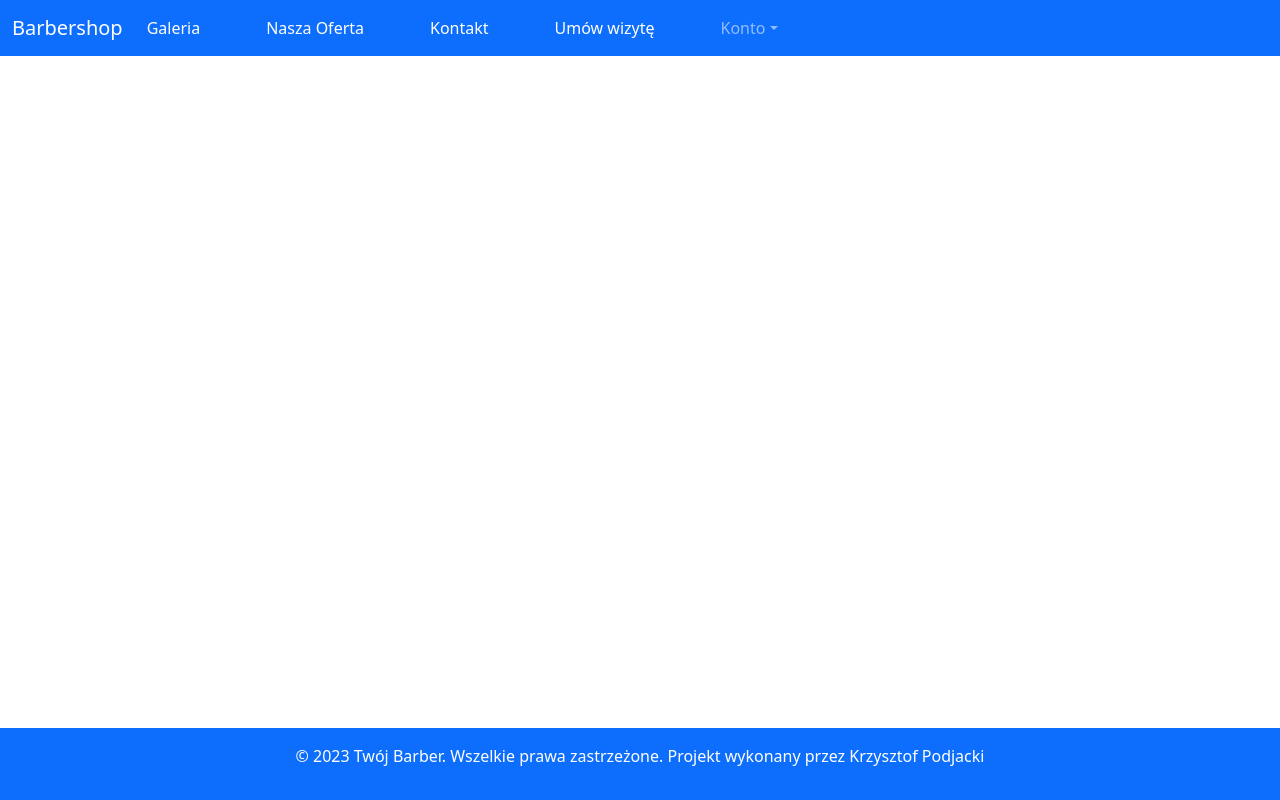
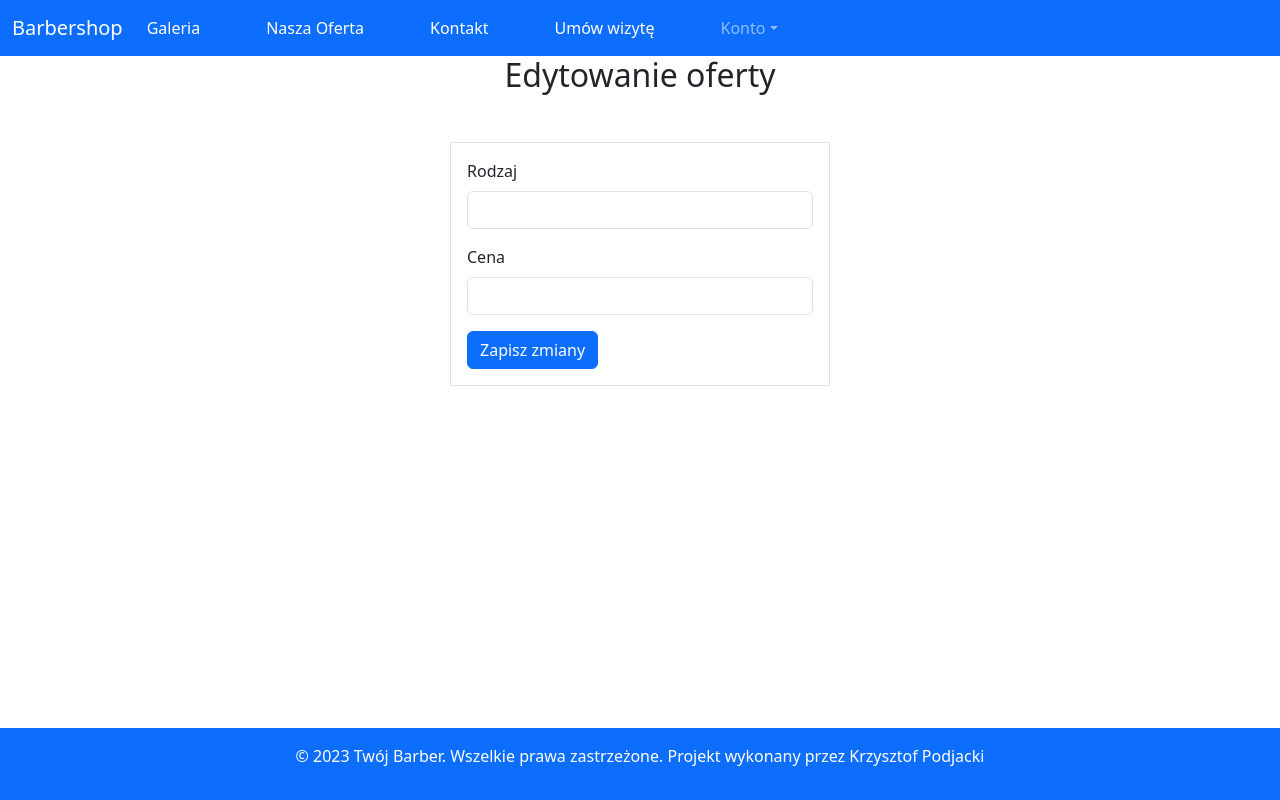
Before and after one commit to chrisitstyle/yourbarbershop, a React (Create React App) app: page /adminpanel/editoffer/1 in a window 1280 px wide. Built offline with nearby package versions, Linux system fonts and the light colour scheme.

Commit message:
implemented buttons
+ edit offers
+ delete users

```diff
--- a/src/App.js
+++ b/src/App.js
@@ -13,6 +13,7 @@ import Footer from "./Footer.jsx";
 import { AuthProvider } from "./AuthContext";
 import Profile from "./pages/Profile.jsx";
 import AdminPanel from "./adminpages/AdminPanel.jsx";
+import EditOffer from "./adminpages/EditOffer.jsx";
 
 function App() {
   return (
@@ -29,6 +30,7 @@ function App() {
             <Route exact path="/contact" element={<Contact />}></Route>
             <Route exact path="/profile/:id" element={<Profile />}></Route>
             <Route exact path="/adminpanel" element={<AdminPanel />}></Route>
+            <Route path="/adminpanel/editoffer/:id" element={<EditOffer />} />
 
             <Route
               exact
--- a/src/adminpages/AdminPanel.jsx
+++ b/src/adminpages/AdminPanel.jsx
@@ -6,13 +6,13 @@ import UsersTable from "./UsersTable";
 import AddUser from "./AddUser";
 import { useAuth } from "../AuthContext";
 import Button from "../components/Button";
-
+import EditOffer from "./EditOffer";
 const AdminPanel = () => {
   const { user } = useAuth();
   const [users, setUsers] = useState([]);
   const [offers, setOffers] = useState([]);
   const [selectedTable, setSelectedTable] = useState(null);
-
+  const [showEditOffer, setShowEditOffer] = useState(false);
   const [activeButton, setActiveButton] = useState(null);
   const [showUserTable, setShowUserTable] = useState(false);
   const [showAddUserForm, setShowAddUserForm] = useState(false);
@@ -26,28 +26,21 @@ const AdminPanel = () => {
       console.error("Error loading offers:", error);
     }
   }, []);
-
-  const loadUsers = useCallback(async () => {
+  const handleAddOffer = async (newOffer) => {
     try {
-      const result = await axios.get("http://localhost:8080/users/get", {
+      await axios.post("http://localhost:8080/offers/add", newOffer, {
         withCredentials: true,
         headers: {
           Authorization: `Bearer ${user.token}`,
         },
       });
-      setUsers(result.data);
+
+      loadOffers();
+      handleToggleTable("offers");
     } catch (error) {
-      console.error("Error loading users: ", error);
+      console.error("Error adding offer:", error);
     }
-  }, [user]);
-
-  useEffect(() => {
-    if (selectedTable === "offers" && offers) {
-      loadOffers();
-    } else if (selectedTable === "users" && user) {
-      loadUsers();
-    }
-  }, [selectedTable, user, loadOffers, loadUsers]);
+  };
 
   const handleDeleteOffer = async (idOffer) => {
     try {
@@ -65,26 +58,19 @@ const AdminPanel = () => {
     }
   };
 
-  const handleAddOffer = async (newOffer) => {
+  const loadUsers = useCallback(async () => {
     try {
-      await axios.post("http://localhost:8080/offers/add", newOffer, {
+      const result = await axios.get("http://localhost:8080/users/get", {
         withCredentials: true,
         headers: {
           Authorization: `Bearer ${user.token}`,
         },
       });
-
-      loadOffers();
-      handleToggleTable("offers");
+      setUsers(result.data);
     } catch (error) {
-      console.error("Error adding offer:", error);
+      console.error("Error loading users: ", error);
     }
-  };
-
-  const handleAddUserFormToggle = () => {
-    setShowAddUserForm(!showAddUserForm);
-    setShowUserTable(false);
-  };
+  }, [user]);
 
   const handleAddUser = async (newUser) => {
     try {
@@ -94,6 +80,31 @@ const AdminPanel = () => {
     } catch (error) {
       console.error("Error adding user:", error);
     }
+  };
+  const handleDeleteUser = async (idUser) => {
+    try {
+      await axios.delete(`http://localhost:8080/users/delete/${idUser}`, {
+        withCredentials: true,
+        headers: {
+          Authorization: `Bearer ${user.token}`,
+        },
+      });
+      setUsers((prevUsers) =>
+        prevUsers.filter((user) => user.idUser !== idUser)
+      );
+    } catch (error) {}
+  };
+  useEffect(() => {
+    if (selectedTable === "offers" && offers) {
+      loadOffers();
+    } else if (selectedTable === "users" && user) {
+      loadUsers();
+    }
+  }, [selectedTable, user, loadOffers, loadUsers]);
+
+  const handleAddUserFormToggle = () => {
+    setShowAddUserForm(!showAddUserForm);
+    setShowUserTable(false);
   };
 
   const handleToggleTable = (table) => {
@@ -206,7 +217,9 @@ const AdminPanel = () => {
       {showOfferTable && (
         <OffersTable data={offers} onDeleteOffer={handleDeleteOffer} />
       )}
-      {showUserTable && <UsersTable data={users} />}
+      {showUserTable && (
+        <UsersTable data={users} onDeleteUser={handleDeleteUser} />
+      )}
     </>
   );
 };
--- /dev/null
+++ b/src/adminpages/EditOffer.jsx
@@ -0,0 +1,97 @@
+import React, { useEffect, useState } from "react";
+import { useLocation, useNavigate } from "react-router-dom";
+import { useAuth } from "../AuthContext";
+import axios from "axios";
+
+const EditOffer = () => {
+  const { user } = useAuth();
+  const location = useLocation();
+  const navigate = useNavigate();
+  const offerData = location.state?.offerData;
+
+  const [kind, setKind] = useState("");
+  const [cost, setCost] = useState("");
+
+  useEffect(() => {
+    if (offerData) {
+      setKind(offerData.kind);
+      setCost(offerData.cost);
+    }
+  }, [offerData]);
+
+  const handleSubmit = async (e) => {
+    e.preventDefault();
+
+    try {
+      const response = await axios.put(
+        `http://localhost:8080/offers/update/${offerData.idOffer}`,
+        {
+          kind,
+          cost,
+        },
+        {
+          withCredentials: true,
+          headers: {
+            Authorization: `Bearer ${user.token}`,
+          },
+        }
+      );
+
+      if (response.status === 200) {
+        console.log("Pomyślnie zaktualizowano ofertę");
+        navigate("/adminpanel");
+      } else {
+        console.error("Błąd podczas aktualizacji oferty:", response.statusText);
+      }
+    } catch (error) {
+      console.error("Błąd podczas aktualizacji oferty:", error.message);
+    }
+  };
+
+  return (
+    <>
+      <h2 className="text-center">Edytowanie oferty</h2>
+      <div className="container mt-5">
+        <div className="row justify-content-center">
+          <div className="col-md-4 border p-3">
+            <form onSubmit={handleSubmit}>
+              <div className="mb-3">
+                <label htmlFor="inputkind" className="form-label">
+                  Rodzaj
+                </label>
+                <input
+                  type="text"
+                  className="form-control"
+                  id="kind"
+                  name="kind"
+                  value={kind}
+                  onChange={(e) => setKind(e.target.value)}
+                  required
+                />
+              </div>
+              <div className="mb-3">
+                <label htmlFor="inputcost" className="form-label">
+                  Cena
+                </label>
+                <input
+                  type="text"
+                  className="form-control"
+                  id="cost"
+                  name="cost"
+                  value={cost}
+                  onChange={(e) => setCost(e.target.value)}
+                  required
+                />
+              </div>
+              <button type="submit" className="btn btn-primary">
+                Zapisz zmiany
+              </button>
+            </form>
+          </div>
+        </div>
+      </div>
+    </>
+  );
+};
+
+export default EditOffer;
--- a/src/adminpages/OffersTable.jsx
+++ b/src/adminpages/OffersTable.jsx
@@ -1,6 +1,15 @@
 import React from "react";
+import { Link, useNavigate } from "react-router-dom";
 
 const OffersTable = ({ data, onDeleteOffer }) => {
+  const navigate = useNavigate();
+
+  const handleEditClick = (offer) => {
+    navigate(`/adminpanel/editoffer/${offer.idOffer}`, {
+      state: { offerData: offer },
+    });
+  };
+
   return (
     <>
       <div className="container">
@@ -22,7 +31,12 @@ const OffersTable = ({ data, onDeleteOffer }) => {
                     <td>{offer.kind}</td>
                     <td>{offer.cost} zł</td>
                     <td>
-                      <button type="button" className="btn btn-warning">
+                      <button
+                        className="btn btn-warning"
+                        onClick={() => {
+                          handleEditClick(offer);
+                        }}
+                      >
                         Edytuj
                       </button>
                       <button
--- a/src/adminpages/UsersTable.jsx
+++ b/src/adminpages/UsersTable.jsx
@@ -1,6 +1,6 @@
 import React from "react";
 
-const UsersTable = ({ data }) => {
+const UsersTable = ({ data, onDeleteUser }) => {
   return (
     <>
       <div className="container">
@@ -31,7 +31,7 @@ const UsersTable = ({ data }) => {
                       </button>
                       <button
                         className="btn btn-danger mx-2"
-                        //  onClick={() => onDeleteOffer(offer.idOffer)}
+                        onClick={() => onDeleteUser(user.idUser)}
                       >
                         Usuń
                       </button>
```
